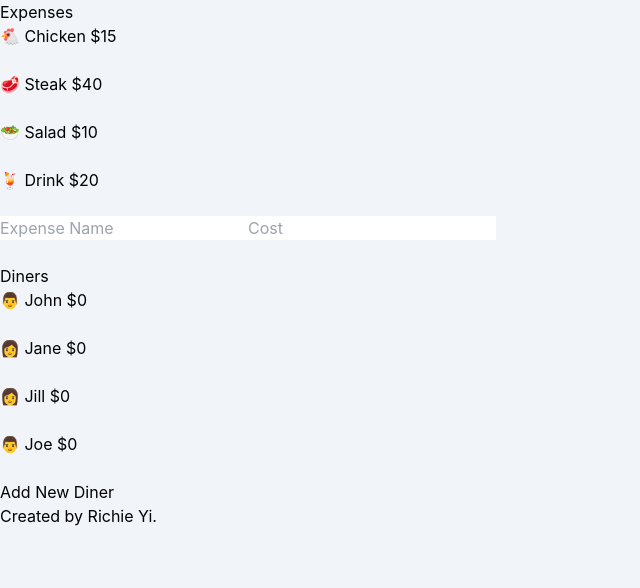
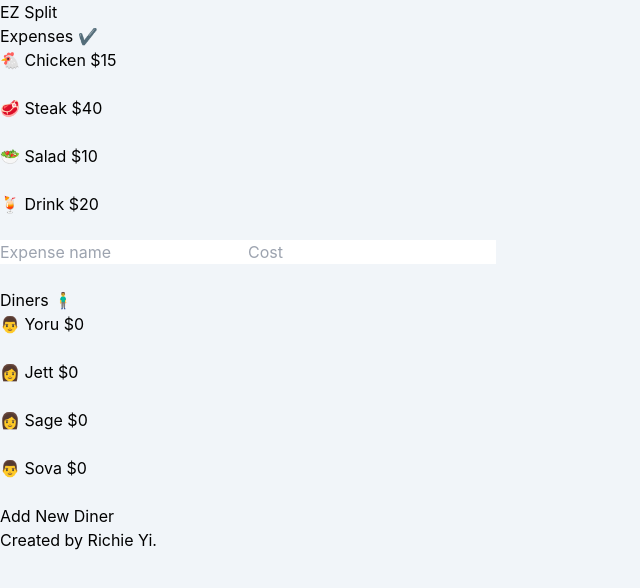
Before and after one commit to richieyi/ez-split, a Next.js app: page / in a window 1280 px wide. Both pictures are taken after a click on the button "Add New Expense". Shown: the top 588 px of the page, without its empty margins (0-640 px from the left). Built offline with nearby package versions, Linux system fonts and the light colour scheme.

Commit message:
Add validation for inputs

```diff
--- a/components/App/index.tsx
+++ b/components/App/index.tsx
@@ -1,6 +1,7 @@
 import { useState } from 'react';
 import Diner from '../../toolkit/Diner';
 import Expense from '../../toolkit/Expense';
+import { isValidAmount } from '../../utils';
 import { exampleDiners, exampleExpenses } from '../../utils/examples';
 import DinersList from '../DinersList';
 import ExpensesList from '../ExpensesList';
@@ -47,11 +48,14 @@ function App() {
 
   function handleAddNewExpense(e: any) {
     e.preventDefault();
+
+    if (expense.length > 0 && cost.length > 0) {
       const newExpenses = [...expenses];
       const newExpense = new Expense(expense, Number(cost));
       newExpenses.push(newExpense);
       setExpenses(newExpenses);
       resetNewExpense();
+    }
   }
 
   function resetNewDiner() {
@@ -61,11 +65,14 @@ function App() {
 
   function handleAddNewDiner(e: any) {
     e.preventDefault();
+
+    if (diner.length > 0) {
       const newDiners = [...diners];
       const newDiner = new Diner(diner);
       newDiners.push(newDiner);
       setDiners(newDiners);
       resetNewDiner();
+    }
   }
 
   function handleExpenseClick(expense: Expense) {
@@ -132,7 +139,11 @@ function App() {
   function handleSaveUpdatedExpense(e: any) {
     e.preventDefault();
 
-    if (expenseToUpdate) {
+    if (
+      expenseToUpdate &&
+      expenseNewName.length > 0 &&
+      expenseNewCost.length > 0
+    ) {
       expenseToUpdate.updateExpense(
         expenseNewName,
         Number(expenseNewCost)
@@ -161,7 +172,7 @@ function App() {
   function handleSaveUpdatedDiner(e: any) {
     e.preventDefault();
 
-    if (dinerToUpdate) {
+    if (dinerToUpdate && diner.length > 0) {
       dinerToUpdate.updateDiner(dinerNewName);
 
       const newDiners = [...diners];
@@ -174,15 +185,40 @@ function App() {
     }
   }
 
+  function handleExpenseNameChange(e: any) {
+    if (e.target.value.length <= 12) {
+      if (isAddingNewExpense) {
+        setExpense(e.target.value);
+      }
+      if (expenseToUpdate) {
+        setExpenseNewName(e.target.value);
+      }
+    }
+  }
+
+  function handleExpenseCostChange(e: any) {
+    if (
+      e.target.value === '' ||
+      (isValidAmount(e.target.value) && e.target.value.length <= 7)
+    ) {
+      if (isAddingNewExpense) {
+        setCost(e.target.value);
+      }
+      if (expenseToUpdate) {
+        setExpenseNewCost(e.target.value);
+      }
+    }
+  }
+
   const expensesListProps = {
     expenses,
     selectedExpense,
     expenseToUpdate,
     handleSaveUpdatedExpense,
     expenseNewName,
-    setExpenseNewName,
+    handleExpenseNameChange,
     expenseNewCost,
-    setExpenseNewCost,
+    handleExpenseCostChange,
     resetExpenseToUpdate,
     handleExpenseClick,
     handleUpdateExpense,
@@ -191,16 +227,27 @@ function App() {
   const newExpenseFormProps = {
     handleAddNewExpense,
     expense,
-    setExpense,
+    handleExpenseNameChange,
     cost,
-    setCost,
+    handleExpenseCostChange,
     resetNewExpense,
   };
+
+  function handleDinerNameChange(e: any) {
+    if (e.target.value.length <= 12) {
+      if (isAddingNewDiner) {
+        setDiner(e.target.value);
+      }
+      if (dinerToUpdate) {
+        setDinerNewName(e.target.value);
+      }
+    }
+  }
 
   const newDinerFormProps = {
     handleAddNewDiner,
     diner,
-    setDiner,
+    handleDinerNameChange,
     resetNewDiner,
   };
   const dinersListProps = {
@@ -209,7 +256,7 @@ function App() {
     dinerToUpdate,
     handleSaveUpdatedDiner,
     dinerNewName,
-    setDinerNewName,
+    handleDinerNameChange,
     resetDinerToUpdate,
     setSelectedDiner,
     handleUpdateDiner,
@@ -218,8 +265,11 @@ function App() {
 
   return (
     <>
+      <h1 className="text-center text-4xl font-bold my-4">
+        EZ Split
+      </h1>
       <div>
-        <h1 className="text-2xl font-bold my-4">Expenses</h1>
+        <h1 className="text-2xl font-bold my-4">Expenses ✔️</h1>
         <div>
           <ExpensesList {...expensesListProps} />
         </div>
@@ -229,7 +279,7 @@ function App() {
           <div className="flex justify-center">
             <button
               onClick={() => setIsAddingNewExpense(true)}
-              className="border rounded p-2"
+              className="border rounded p-2 hover:bg-slate-300 bg-white"
             >
               Add New Expense
             </button>
@@ -237,7 +287,7 @@ function App() {
         )}
       </div>
       <div>
-        <h1 className="text-2xl font-bold my-4">Diners</h1>
+        <h1 className="text-2xl font-bold my-4">Diners 🧍‍♂️</h1>
         <div>
           <DinersList {...dinersListProps} />
         </div>
@@ -247,7 +297,7 @@ function App() {
           <div className="flex justify-center">
             <button
               onClick={() => setIsAddingNewDiner(true)}
-              className="border rounded p-2"
+              className="border rounded p-2 hover:bg-slate-300 bg-white"
             >
               Add New Diner
             </button>
--- a/components/DinersList/index.tsx
+++ b/components/DinersList/index.tsx
@@ -1,6 +1,5 @@
 import Diner from '../../toolkit/Diner';
 import Input from '../Input';
-import IconButton from '../IconButton';
 import MoreButton from '../MoreButton';
 import SaveCancelButtons from '../SaveCancelButtons';
 
@@ -11,7 +10,7 @@ function DinersList(props: any) {
     dinerToUpdate,
     handleSaveUpdatedDiner,
     dinerNewName,
-    setDinerNewName,
+    handleDinerNameChange,
     resetDinerToUpdate,
     setSelectedDiner,
     handleUpdateDiner,
@@ -25,7 +24,9 @@ function DinersList(props: any) {
     return (
       <div
         key={diner.getID()}
-        className="flex justify-between items-center border rounded p-2 my-2 hover:bg-slate-200"
+        className={`flex justify-between items-center border rounded p-2 my-2 ${
+          isUpdating ? '' : 'hover:bg-slate-300'
+        } bg-white`}
       >
         {isUpdating ? (
           <div className="w-full">
@@ -34,7 +35,7 @@ function DinersList(props: any) {
                 name="dinerNewName"
                 placeholder="John"
                 value={dinerNewName}
-                onChange={(e: any) => setDinerNewName(e.target.value)}
+                onChange={handleDinerNameChange}
               />
             </form>
             <SaveCancelButtons
--- a/components/ExpensesList/index.tsx
+++ b/components/ExpensesList/index.tsx
@@ -1,4 +1,3 @@
-import IconButton from '../IconButton';
 import Input from '../Input';
 import Expense from '../../toolkit/Expense';
 import MoreButton from '../MoreButton';
@@ -11,9 +10,9 @@ function ExpensesList(props: any) {
     expenseToUpdate,
     handleSaveUpdatedExpense,
     expenseNewName,
-    setExpenseNewName,
+    handleExpenseNameChange,
     expenseNewCost,
-    setExpenseNewCost,
+    handleExpenseCostChange,
     resetExpenseToUpdate,
     handleExpenseClick,
     handleUpdateExpense,
@@ -27,29 +26,27 @@ function ExpensesList(props: any) {
     return (
       <div
         key={expense.getID()}
-        className="flex justify-between items-center border rounded p-2 my-2 hover:bg-slate-200"
+        className={`flex justify-between items-center border rounded p-2 my-2 ${
+          isUpdating ? '' : 'hover:bg-slate-300'
+        } bg-white`}
       >
         {isUpdating ? (
-          <div>
+          <div className="w-full">
             <form
               onSubmit={handleSaveUpdatedExpense}
               className="flex"
             >
               <Input
                 name="expenseNewName"
-                placeholder="Steak"
+                placeholder="Expense name"
                 value={expenseNewName}
-                onChange={(e: any) =>
-                  setExpenseNewName(e.target.value)
-                }
+                onChange={handleExpenseNameChange}
               />
               <Input
                 name="expenseNewCost"
-                placeholder="50"
+                placeholder="Cost"
                 value={expenseNewCost}
-                onChange={(e: any) =>
-                  setExpenseNewCost(e.target.value)
-                }
+                onChange={handleExpenseCostChange}
               />
             </form>
             <SaveCancelButtons
--- a/components/Input/index.tsx
+++ b/components/Input/index.tsx
@@ -5,7 +5,7 @@ function Input(props: any) {
     <input
       type="text"
       name={name}
-      className="placeholder:italic placeholder:text-slate-400 block bg-white mr-4 w-full border-2 border-slate-300 rounded-md p-2 shadow-sm focus:outline-none focus:border-sky-500 focus:ring-sky-500 focus:ring-1"
+      className="placeholder:italic placeholder:text-slate-400 block bg-white w-full border-2 border-slate-300 rounded-md p-2 shadow-sm focus:outline-none focus:border-sky-500 focus:ring-sky-500 focus:ring-1"
       placeholder={placeholder}
       value={value}
       onChange={onChange}
--- a/components/NewDinerForm/index.tsx
+++ b/components/NewDinerForm/index.tsx
@@ -1,18 +1,22 @@
 import Input from '../Input';
-import IconButton from '../IconButton';
 import SaveCancelButtons from '../SaveCancelButtons';
 
 function NewDinerForm(props: any) {
-  const { handleAddNewDiner, diner, setDiner, resetNewDiner } = props;
+  const {
+    handleAddNewDiner,
+    diner,
+    handleDinerNameChange,
+    resetNewDiner,
+  } = props;
 
   return (
     <div className="border rounded p-4">
       <form onSubmit={handleAddNewDiner}>
         <Input
           name="dinerName"
-          placeholder="Diner Name"
+          placeholder="Diner's nickname"
           value={diner}
-          onChange={(e: any) => setDiner(e.target.value)}
+          onChange={handleDinerNameChange}
         />
       </form>
       <SaveCancelButtons
--- a/components/NewExpenseForm/index.tsx
+++ b/components/NewExpenseForm/index.tsx
@@ -1,14 +1,13 @@
 import Input from '../Input';
-import IconButton from '../IconButton';
 import SaveCancelButtons from '../SaveCancelButtons';
 
 function NewExpenseForm(props: any) {
   const {
     handleAddNewExpense,
     expense,
-    setExpense,
+    handleExpenseNameChange,
     cost,
-    setCost,
+    handleExpenseCostChange,
     resetNewExpense,
   } = props;
 
@@ -16,16 +15,16 @@ function NewExpenseForm(props: any) {
     <div className="border rounded p-4">
       <form onSubmit={handleAddNewExpense} className="flex">
         <Input
-          placeholder="Expense Name"
+          placeholder="Expense name"
           name="expense"
           value={expense}
-          onChange={(e: any) => setExpense(e.target.value)}
+          onChange={handleExpenseNameChange}
         />
         <Input
           placeholder="Cost"
           name="cost"
           value={cost}
-          onChange={(e: any) => setCost(e.target.value)}
+          onChange={handleExpenseCostChange}
         />
       </form>
       <SaveCancelButtons
--- a/utils/examples.ts
+++ b/utils/examples.ts
@@ -6,10 +6,10 @@ const expense2 = new Expense('🥩 Steak', 40);
 const expense3 = new Expense('🥗 Salad', 10);
 const expense4 = new Expense('🍹 Drink', 20);
 
-const diner1 = new Diner('👨 John');
-const diner2 = new Diner('👩 Jane');
-const diner3 = new Diner('👩 Jill');
-const diner4 = new Diner('👨 Joe');
+const diner1 = new Diner('👨 Yoru');
+const diner2 = new Diner('👩 Jett');
+const diner3 = new Diner('👩 Sage');
+const diner4 = new Diner('👨 Sova');
 export const exampleExpenses = [
   expense1,
   expense2,
--- a/utils/index.ts
+++ b/utils/index.ts
@@ -4,7 +4,7 @@ export function isValidAmount(val: string): boolean {
 
   /*
     Regex found here: https://stackoverflow.com/a/354276
-    Prevent dollar sign and input limit of 6 chars (max: $999,999)
+    Prevent dollar sign
     */
 
   return !val.search(regex);
```
Lines whose indentation alone changed are shown as unchanged.
